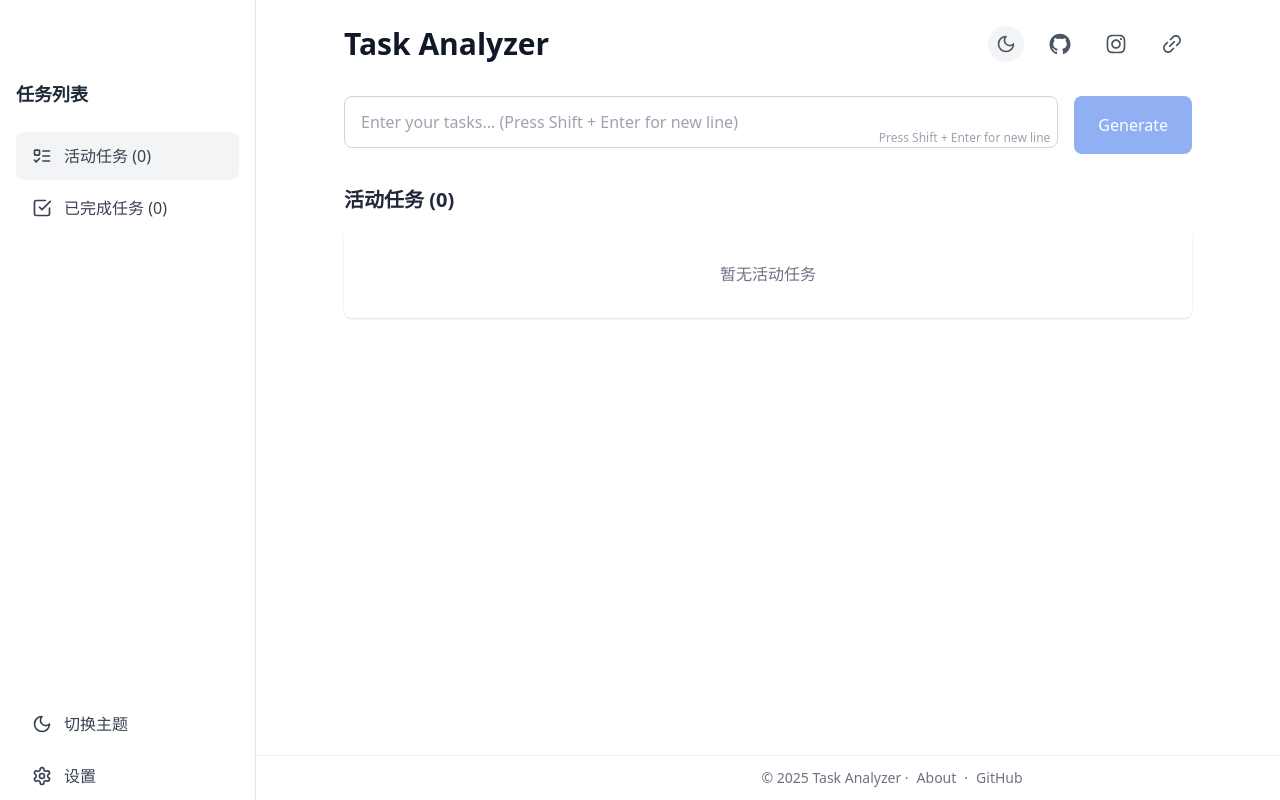
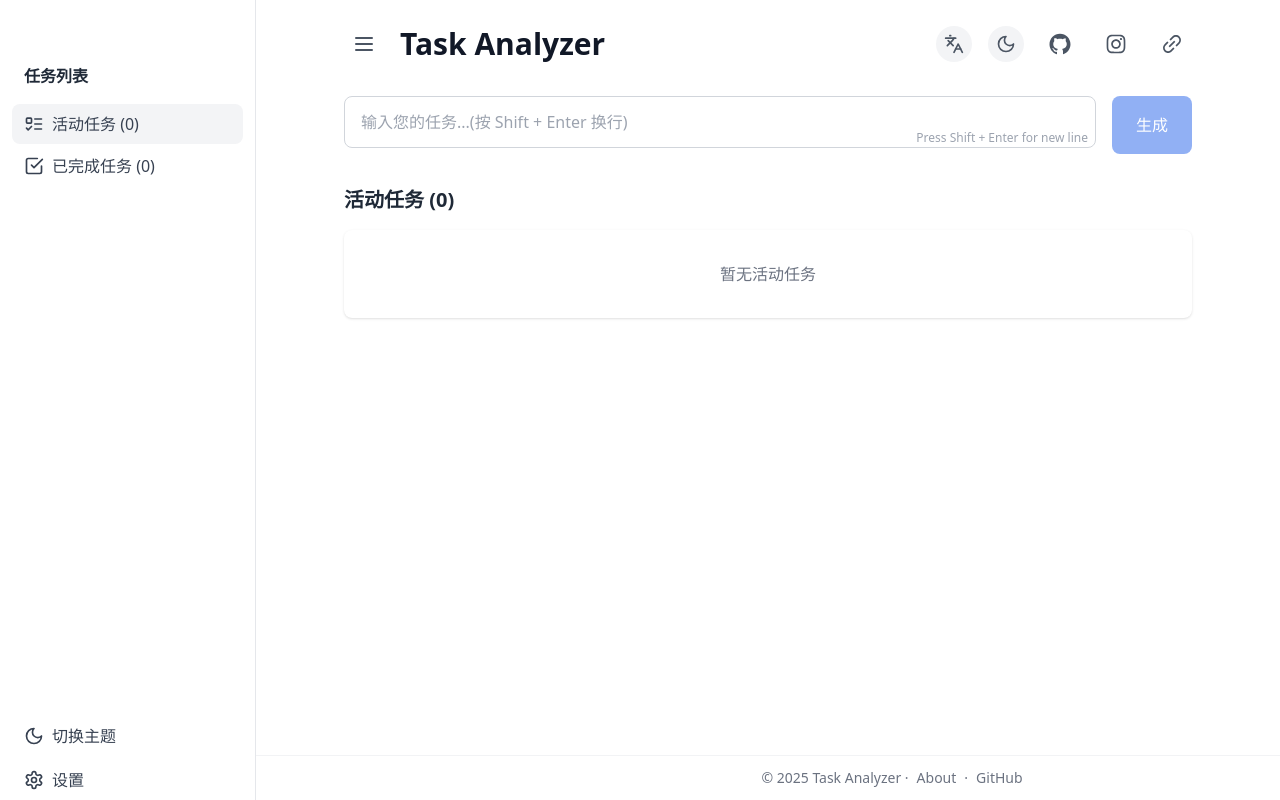
Before and after one commit to xxll222557/BetterReminder, a React (Vite) app: page / in a window 1280 px wide. Built offline with nearby package versions, Linux system fonts and the light colour scheme.

Commit message:
添加动画文本组件和多语言翻译支持

```diff
--- a/src/App.tsx
+++ b/src/App.tsx
@@ -1,5 +1,5 @@
 import React, { useState, useEffect } from 'react';
-import { Loader2, Menu, MoonIcon, SunIcon, ListTodo, CheckSquare, Settings, ChevronLeft, ChevronRight } from 'lucide-react';
+import { Loader2, Menu, MoonIcon, SunIcon, ListTodo, CheckSquare, Settings, ChevronLeft, ChevronRight, Languages } from 'lucide-react';
 import { AiOutlineInstagram, AiOutlineGithub, AiOutlineLink } from 'react-icons/ai';
 import { analyzeTask } from './mockApi';
 import { dbService } from './services/dbService';
@@ -7,6 +7,8 @@ import { Task } from './types';
 import Cookies from 'js-cookie';
 import { notificationService } from './services/notificationService';
 import { TaskList } from './components/TaskList';
+import { translations } from './locales/translations';
+import { AnimatedText } from './components/AnimatedText';
 
 function App() {
   const [tasks, setTasks] = useState<Task[]>([]);
@@ -25,6 +27,11 @@ function App() {
   const [showFooter, setShowFooter] = useState(false);
   const [lastScrollY, setLastScrollY] = useState(0);
   const [isSidebarOpen, setSidebarOpen] = useState(window.innerWidth > 768);
+  const [isLargeScreen, setIsLargeScreen] = useState(window.innerWidth > 768);
+  const [language, setLanguage] = useState(() => {
+    return localStorage.getItem('language') || 'zh';
+  });
+  const [isLangMenuOpen, setIsLangMenuOpen] = useState(false);
 
   useEffect(() => {
     if (isDarkMode) {
@@ -37,6 +44,18 @@ function App() {
   }, [isDarkMode]);
 
   const toggleTheme = () => setIsDarkMode(!isDarkMode);
+
+  const toggleLanguage = () => {
+    const newLang = language === 'zh' ? 'en' : 'zh';
+    setLanguage(newLang);
+    localStorage.setItem('language', newLang);
+  };
+
+  const switchLanguage = (lang: 'zh' | 'en') => {
+    setLanguage(lang);
+    localStorage.setItem('language', lang);
+    setIsLangMenuOpen(false);
+  };
 
   // Load tasks from IndexedDB on component mount
   useEffect(() => {
@@ -119,6 +138,24 @@ function App() {
     return () => window.removeEventListener('scroll', handleScroll);
   }, [lastScrollY]); // 添加 lastScrollY 作为依赖
 
+  useEffect(() => {
+    const handleResize = () => {
+      const isLarge = window.innerWidth > 768;
+      setIsLargeScreen(isLarge);
+
+      // 只在首次加载时自动展开侧边栏
+      if (!isLarge) {
+        setSidebarOpen(false);
+      }
+    };
+
+    // 初始化时执行一次
+    handleResize();
+
+    window.addEventListener('resize', handleResize);
+    return () => window.removeEventListener('resize', handleResize);
+  }, []);
+
   const activeTasks = tasks.filter(task => !task.completed);
   const completedTasks = tasks.filter(task => task.completed);
 
@@ -185,33 +222,46 @@ function App() {
     }
   };
 
+  // 获取当前语言的翻译
+  const t = translations[language];
+
   return (
     <div className="relative min-h-screen bg-white dark:bg-gray-900 transition-all duration-500">
       {/* Sidebar */}
-      <aside className={`sidebar ${isSidebarOpen ? 'open' : 'collapsed'}`}>
+      <aside className={`sidebar ${!isSidebarOpen ? 'collapsed' : ''}`}>
         <div className="flex flex-col h-full">
           {/* Sidebar Header */}
-          <div className="flex items-center gap-3 mb-6">
-            <h2 className="text-lg font-semibold text-gray-800 dark:text-gray-200">
-              任务列表
+          <div className="flex items-center mb-4 px-3">  {/* 修改这行，减小下边距并添加左内边距 */}
+            <h2 className="text-base font-semibold text-gray-800 dark:text-gray-200">  {/* 修改字体大小为 text-base */}
+              <AnimatedText text={t.taskList} />
             </h2>
           </div>
 
           {/* Sidebar Navigation */}
-          <nav className="space-y-1">
+          <nav className="space-y-0.5">  {/* 修改这行，减小项目间距 */}
             <div
               className={`sidebar-item ${!showCompleted ? 'bg-gray-100 dark:bg-gray-700/50' : ''}`}
               onClick={() => setShowCompleted(false)}
             >
               <ListTodo className="sidebar-icon" />
-              <span>活动任务 ({activeTasks.length})</span>
+              <span>
+                <AnimatedText
+                  text={`${t.activeTasks} (${activeTasks.length})`}
+                  duration={600}
+                />
+              </span>
             </div>
             <div
               className={`sidebar-item ${showCompleted ? 'bg-gray-100 dark:bg-gray-700/50' : ''}`}
               onClick={() => setShowCompleted(true)}
             >
               <CheckSquare className="sidebar-icon" />
-              <span>已完成任务 ({completedTasks.length})</span>
+              <span>
+                <AnimatedText
+                  text={`${t.completedTasks} (${completedTasks.length})`}
+                  duration={600}
+                />
+              </span>
             </div>
           </nav>
 
@@ -223,11 +273,15 @@ function App() {
               ) : (
                 <MoonIcon className="sidebar-icon" />
               )}
-              <span>切换主题</span>
+              <span>
+                <AnimatedText text={t.toggleTheme} duration={600} />
+              </span>
             </div>
             <div className="sidebar-item">
               <Settings className="sidebar-icon" />
-              <span>设置</span>
+              <span>
+                <AnimatedText text={t.settings} duration={600} />
+              </span>
             </div>
           </div>
         </div>
@@ -241,7 +295,7 @@ function App() {
             <div className="flex items-center gap-4">
               <button
                 onClick={() => setSidebarOpen(!isSidebarOpen)}
-                className="p-2 rounded-lg lg:hidden
+                className="p-2 rounded-lg
                          hover:bg-gray-100 dark:hover:bg-gray-800
                          transition-colors duration-200"
                 aria-label="Toggle sidebar"
@@ -255,6 +309,65 @@ function App() {
 
             {/* 现有的主题切换和社交链接 */}
             <div className="flex items-center gap-4">
+              {/* 语言切换按钮 */}
+              <div className="relative z-50"> {/* 添加 z-50 确保下拉菜单在最上层 */}
+                <button
+                  onClick={() => setIsLangMenuOpen(!isLangMenuOpen)}
+                  onBlur={() => setTimeout(() => setIsLangMenuOpen(false), 200)}
+                  className="p-2 rounded-full bg-gray-100 dark:bg-gray-800
+                           hover:bg-gray-200 dark:hover:bg-gray-700
+                           transition-theme duration-theme ease-theme
+                           transform hover:scale-105 relative"
+                  aria-label="Select language"
+                >
+                  <Languages className="w-5 h-5 text-gray-600 dark:text-gray-300" />
+                </button>
+
+                {/* 语言选择下拉菜单 */}
+                <div className={`
+                  absolute right-0 mt-2 py-2 w-40
+                  bg-white dark:bg-gray-800
+                  rounded-lg shadow-lg border border-gray-200 dark:border-gray-700
+                  transform transition-all duration-200 ease-out
+                  z-50 /* 添加 z-50 */
+                  ${isLangMenuOpen
+                    ? 'opacity-100 translate-y-0 visible'
+                    : 'opacity-0 -translate-y-2 invisible'}
+                `}>
+                  <button
+                    onClick={() => switchLanguage('zh')}
+                    className={`
+                      w-full px-4 py-2 text-left text-sm
+                      hover:bg-gray-100 dark:hover:bg-gray-700
+                      transition-colors duration-150
+                      flex items-center justify-between
+                      ${language === 'zh' ? 'text-blue-500 dark:text-blue-400' : 'text-gray-700 dark:text-gray-300'}
+                    `}
+                  >
+                    简体中文
+                    {language === 'zh' && (
+                      <span className="text-blue-500 dark:text-blue-400">✓</span>
+                    )}
+                  </button>
+                  <button
+                    onClick={() => switchLanguage('en')}
+                    className={`
+                      w-full px-4 py-2 text-left text-sm
+                      hover:bg-gray-100 dark:hover:bg-gray-700
+                      transition-colors duration-150
+                      flex items-center justify-between
+                      ${language === 'en' ? 'text-blue-500 dark:text-blue-400' : 'text-gray-700 dark:text-gray-300'}
+                    `}
+                  >
+                    English
+                    {language === 'en' && (
+                      <span className="text-blue-500 dark:text-blue-400">✓</span>
+                    )}
+                  </button>
+                </div>
+              </div>
+
+              {/* 现有的主题切换按钮 */}
               <button
                 onClick={toggleTheme}
                 className="p-2 rounded-full bg-gray-100 dark:bg-gray-800
@@ -316,15 +429,15 @@ function App() {
                   value={newTask}
                   onChange={handleTextareaInput}
                   onKeyDown={handleKeyDown}
-                  placeholder="Enter your tasks... (Press Shift + Enter for new line)"
-                  className="w-full px-4 py-3 rounded-lg border border-gray-300
+                  placeholder={t.inputPlaceholder}
+                  className={`w-full px-4 py-3 rounded-lg border border-gray-300
                             dark:border-gray-600 dark:bg-gray-800 dark:text-gray-100
                             focus:outline-none focus:ring-2 focus:ring-blue-500
                             transition-theme duration-theme ease-theme
                             hover:border-blue-400
                             min-h-[48px] max-h-[300px]
                             resize-none overflow-hidden
-                            text-gray-700 dark:text-gray-200 leading-relaxed"
+                            text-gray-700 dark:text-gray-200 leading-relaxed ${isLangMenuOpen ? 'placeholder-fade-out' : 'placeholder-fade-in'}`}
                   disabled={isLoading}
                   rows={1}
                   style={{
@@ -348,10 +461,10 @@ function App() {
                 {isLoading ? (
                   <>
                     <Loader2 className="w-5 h-5 animate-spin" />
-                    Analyzing...
+                    <AnimatedText text={t.analyzing} duration={600} />
                   </>
                 ) : (
-                  'Generate'
+                  <AnimatedText text={t.generate} duration={600} />
                 )}
               </button>
             </div>
--- /dev/null
+++ b/src/components/AnimatedText.tsx
@@ -0,0 +1,44 @@
+import React, { useEffect, useState } from 'react';
+
+interface AnimatedTextProps {
+  text: string;
+  className?: string;
+  duration?: number;
+}
+
+export const AnimatedText: React.FC<AnimatedTextProps> = ({
+  text,
+  className = "",
+  duration = 800
+}) => {
+  const [displayText, setDisplayText] = useState(text);
+  const [isAnimating, setIsAnimating] = useState(false);
+
+  useEffect(() => {
+    if (text !== displayText) {
+      setIsAnimating(true);
+
+      // 清除文字
+      const timeout1 = setTimeout(() => {
+        setDisplayText("");
+
+        // 添加新文字
+        const timeout2 = setTimeout(() => {
+          setDisplayText(text);
+          setIsAnimating(false);
+        }, duration / 2);
+
+        return () => clearTimeout(timeout2);
+      }, duration / 2);
+
+      return () => clearTimeout(timeout1);
+    }
+  }, [text, duration]);
+
+  return (
+    <span className={`inline-block transition-opacity duration-300 ${className}
+                     ${isAnimating ? 'opacity-0' : 'opacity-100'}`}>
+      {displayText}
+    </span>
+  );
+};
--- a/src/index.css
+++ b/src/index.css
@@ -196,17 +196,18 @@ html {
   @apply fixed top-0 left-0 h-screen
          bg-white/95 dark:bg-gray-800/95 backdrop-blur-sm
          border-r border-gray-200 dark:border-gray-700
-         transform transition-all duration-500 ease-out
-         pt-20 px-4 z-20;
+         transform transition-all duration-300 ease-out
+         pt-16 px-3 z-20;  /* 修改这行，减小上内边距和左右内边距 */
   width: 256px;
+  @apply z-40;  /* 侧边栏在中间层 */
 }
 
 .sidebar.collapsed {
-  @apply -translate-x-full;
+  transform: translateX(-256px);
 }
 
 .sidebar-item {
-  @apply flex items-center gap-3 px-4 py-3
+  @apply flex items-center gap-2 px-3 py-2  /* 修改这行，减小内边距和间距 */
          text-gray-700 dark:text-gray-200
          rounded-lg cursor-pointer select-none
          hover:bg-gray-100 dark:hover:bg-gray-700/50
@@ -222,8 +223,9 @@ html {
 }
 
 .main-content {
-  @apply transition-all duration-500 ease-out;
+  @apply transition-all duration-300 ease-out;
   margin-left: 256px;
+  @apply z-30;  /* 主内容在最底层 */
 }
 
 .main-content.sidebar-collapsed {
@@ -233,7 +235,9 @@ html {
 /* 响应式设计 */
 @media (max-width: 768px) {
   .sidebar {
-    @apply -translate-x-full;
+    @apply fixed top-0 left-0 -translate-x-full;
+    width: 256px;
+    @apply shadow-lg;
   }
 
   .sidebar.open {
@@ -241,6 +245,73 @@ html {
   }
 
   .main-content {
-    @apply ml-0;
+    @apply ml-0 !important;
+    margin-left: 0 !important;
   }
 }
+
+@media (min-width: 769px) {
+  .sidebar {
+    @apply translate-x-0;
+  }
+
+  .main-content {
+    margin-left: 256px;
+  }
+
+  .main-content.sidebar-collapsed {
+    margin-left: 0;
+  }
+}
+
+/* 确保 z-index 层级正确 */
+.header {
+  @apply z-50;  /* 头部导航在最上层 */
+}
+
+/* 添加一个通用的下拉菜单类 */
+.dropdown-menu {
+  @apply z-50;  /* 下拉菜单和侧边栏同层 */
+}
+
+/* 文字动画效果 */
+.text-animated-delete {
+  animation: deleteText 0.4s ease-out forwards;
+}
+
+.text-animated-type {
+  animation: typeText 0.4s ease-out forwards;
+}
+
+@keyframes deleteText {
+  0% {
+    opacity: 1;
+    transform: translateY(0);
+  }
+  100% {
+    opacity: 0;
+    transform: translateY(-8px);
+  }
+}
+
+@keyframes typeText {
+  0% {
+    opacity: 0;
+    transform: translateY(8px);
+  }
+  100% {
+    opacity: 1;
+    transform: translateY(0);
+  }
+}
+
+/* 占位符动画 */
+.placeholder-fade-out::placeholder {
+  opacity: 0;
+  transition: opacity 0.3s ease-out;
+}
+
+.placeholder-fade-in::placeholder {
+  opacity: 1;
+  transition: opacity 0.3s ease-in;
+}
--- /dev/null
+++ b/src/locales/translations.ts
@@ -0,0 +1,26 @@
+export const translations = {
+  zh: {
+    title: 'Task Analyzer',
+    taskList: '任务列表',
+    activeTasks: '活动任务',
+    completedTasks: '已完成任务',
+    settings: '设置',
+    toggleTheme: '切换主题',
+    inputPlaceholder: '输入您的任务...(按 Shift + Enter 换行)',
+    generate: '生成',
+    analyzing: '分析中...',
+    newLine: '按 Shift + Enter 换行'
+  },
+  en: {
+    title: 'Task Analyzer',
+    taskList: 'Task List',
+    activeTasks: 'Active Tasks',
+    completedTasks: 'Completed Tasks',
+    settings: 'Settings',
+    toggleTheme: 'Toggle Theme',
+    inputPlaceholder: 'Enter your tasks... (Press Shift + Enter for new line)',
+    generate: 'Generate',
+    analyzing: 'Analyzing...',
+    newLine: 'Press Shift + Enter for new line'
+  }
+};
```
